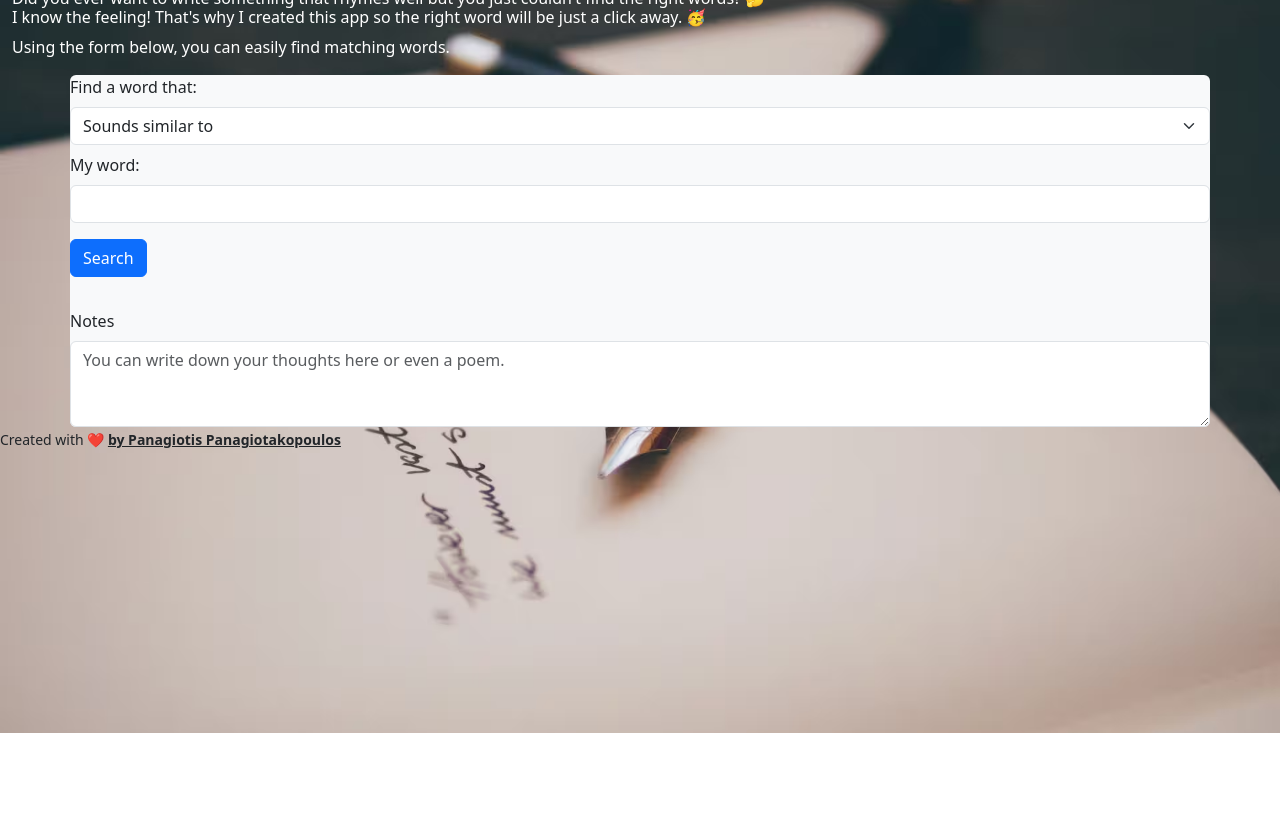
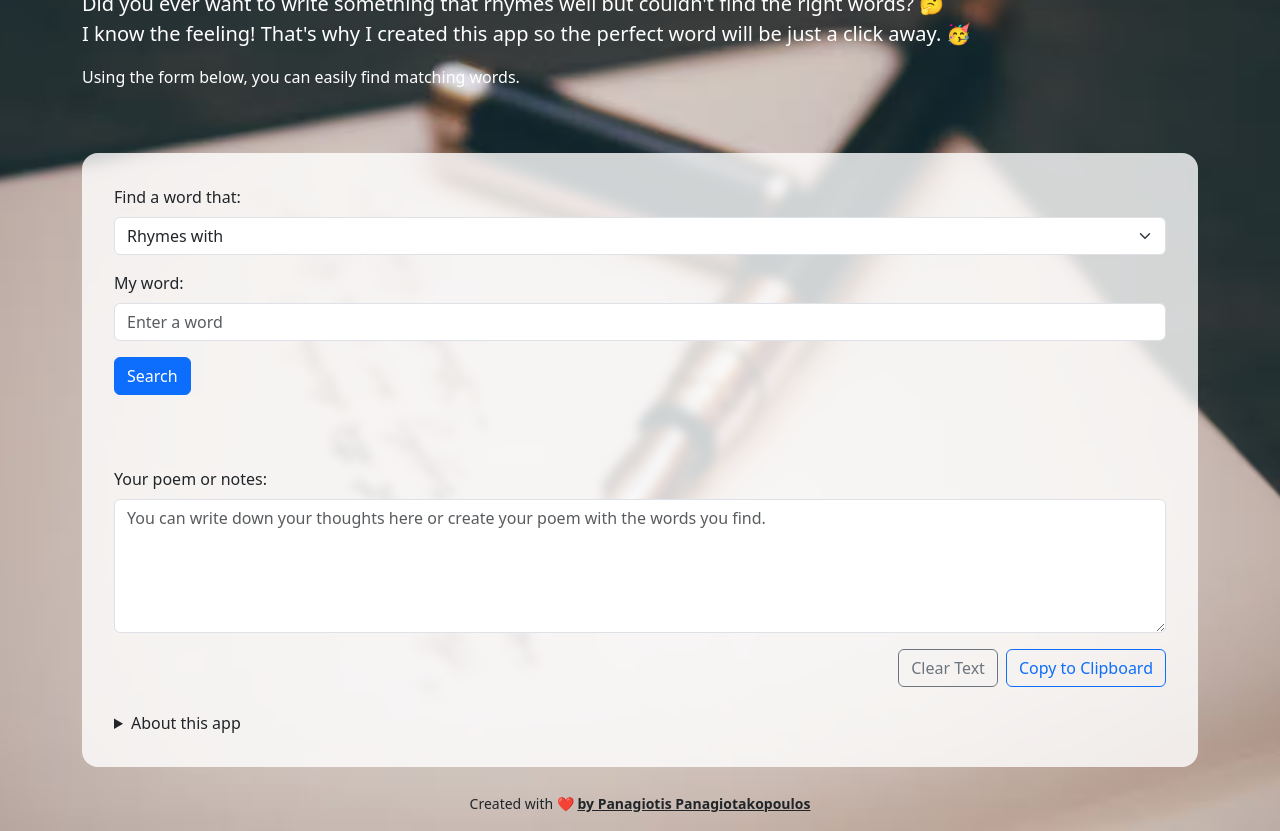
Before and after one commit to PanuGr/rhyme, a plain HTML site: page index.html in a window 1280 px wide. Shown: the part 83-914 px from the top of the page. Before the commit the page ends 816 px from the top, so only its background shows below. Drawn offline with nearby package versions, Linux system fonts and the light colour scheme.

Commit message:
improve html,css

```diff
--- a/index.html
+++ b/index.html
@@ -11,41 +11,76 @@
   <link href="https://cdn.jsdelivr.net/npm/bootstrap@5.3.5/dist/css/bootstrap.min.css" rel="stylesheet"
     integrity="sha384-SgOJa3DmI69IUzQ2PVdRZhwQ+dy64/BUtbMJw1MZ8t5HZApcHrRKUc4W0kG879m7" crossorigin="anonymous">
   <link rel="stylesheet" href="style.css">
-  <script src="https://cdn.jsdelivr.net/npm/bootstrap@5.3.5/dist/js/bootstrap.bundle.min.js" integrity="sha384-k6d4wzSIapyDyv1kpU366/PK5hCdSbCRGRCMv+eplOQJWyd1fbcAu9OCUj5zNLiq" crossorigin="anonymous"></script>
+  <script defer src="https://cdn.jsdelivr.net/npm/bootstrap@5.3.5/dist/js/bootstrap.bundle.min.js"
+    integrity="sha384-k6d4wzSIapyDyv1kpU366/PK5hCdSbCRGRCMv+eplOQJWyd1fbcAu9OCUj5zNLiq"
+    crossorigin="anonymous"></script>
   <script defer src="poetry.js"></script>
 </head>
 
-<body>
-  <header class="container-fluid text-white">
-    <h1 class="mt-3">Feel the rhythm 🎵</h1>
-    <p class="h6">Did you ever want to write something that rhymes well but you just couldn't find the right words?
-      🤔<br>
-      I know the feeling! That's why I created this app so the right word will be just a click away. 🥳 </p>
+<body class="container">
+  <header class="py-3 text-white">
+    <h1 class="fw-bold">Feel the rhythm 🎵</h1>
+    <p class="lead">Did you ever want to write something that rhymes well but couldn't find the right words? 🤔<br>
+      I know the feeling! That's why I created this app so the perfect word will be just a click away. 🥳 </p>
     <p>Using the form below, you can easily find matching words.</p>
   </header>
   <main>
-    <form class="container card-body bg-light rounded ">
-      <label class="form-label" for="options">Find a word that:</label>
-      <select class="form-select" aria-label="select options" id="options">
-        <option value="sl">Sounds similar to</option>
-        <option value="ml">Means like</option>
-        <option value="rel_hom">Sounds-alike with</option>
-        <option value="rel_rhy">Rhymes with</option>
-      </select>
-      <label for="userWord" class="form-label mt-2">
-        My word:</label>
-      <input class="form-control " id="userWord" type="text">
-      <button type="submit" class="btn btn-primary d-block my-3">Search</button>
-      <ol>
-      </ol>
-      <label for="textarea" class="form-label">
-        Notes</label>
-      <textarea class="form-control" id="textarea" rows="3"
-        placeholder="You can write down your thoughts here or even a poem.">
-      </textarea>
-    </form>
+    <div class="app-container">
+      <form id="wordFinderForm" class="mb-4">
+        <div class="mb-3">
+          <label class="form-label" for="options">Find a word that:</label>
+          <select class="form-select" aria-label="select options" id="options">
+            <option value="rel_rhy" selected>Rhymes with</option>
+            <option value="rel_hom">Sounds-alike with</option>
+            <option value="ml">Means like</option>
+          </select>
+        </div>
+
+        <div class="mb-3">
+          <label for="userWord" class="form-label">My word:</label>
+          <input class="form-control" id="userWord" type="text" placeholder="Enter a word" aria-label="Enter a word"
+            required>
+        </div>
+
+        <button type="submit" class="btn btn-primary d-block mb-3">
+          <span class="button-text">Search</span>
+          <span class="spinner-border spinner-border-sm ms-2 loading-indicator" role="status" aria-hidden="true"
+            id="loadingSpinner"></span>
+        </button>
+
+        <div class="alert alert-info d-none" role="alert" id="noResultsAlert">
+          No results found. Try another word or option.
+        </div>
+
+        <h2 class="h5 mt-4 mb-2 d-none" id="resultsHeading">Results:</h2>
+        <ol id="results" class="results-container ps-0"></ol>
+
+        <div class="mt-4">
+          <label for="textarea" class="form-label">Your poem or notes:</label>
+          <textarea class="form-control" id="textarea" rows="5"
+            placeholder="You can write down your thoughts here or create your poem with the words you find."></textarea>
+        </div>
+
+        <div class="d-flex justify-content-end mt-3">
+          <button type="reset" class="btn btn-outline-secondary me-2" id="clearTextBtn">Clear Text</button>
+          <button type="button" class="btn btn-outline-primary" id="copyTextBtn">Copy to Clipboard</button>
+        </div>
+      </form>
+
+      <div class="mt-4">
+        <details>
+          <summary>About this app</summary>
+          <div class="p-3 bg-light rounded">
+            <p>This app uses the <a href="https://www.datamuse.com/api/" target="_blank" rel="noopener">Datamuse API</a>
+              to help you find words for your poetry or creative writing.</p>
+            <p>Simply enter a word, choose how you want to find related words, and click on any result to add it to your
+              text.</p>
+          </div>
+        </details>
+      </div>
+    </div>
   </main>
-  <footer>
+  <footer class="mt-4 mb-3 text-center">
     <small>Created with ❤️ <a class="link-dark alert-link" href="http://digisolutech.netlify.app/">by Panagiotis
         Panagiotakopoulos</a></small>
   </footer>
--- a/style.css
+++ b/style.css
@@ -1,12 +1,65 @@
+:root {
+  --primary-color: #3a506b;
+  --secondary-color: #5bc0be;
+  --light-color: #edf5e1;
+  --dark-color: #1c2541;
+}
+
 body {
-    background-image: url("poetry-book-img.avif");
-    background-repeat: no-repeat;
-    background-size: cover;
-    background-position: center;
-    height: 100vh;
+  background-image: url("poetry-book-img.avif");
+  background-repeat: no-repeat;
+  background-size: cover;
+  background-position: center;
+  min-height: 100vh;
+}
+
+.results-container {
+  display: flex;
+  flex-direction: row;
+  justify-content: flex-start;
+  flex-wrap: wrap;
+  gap: 0.5rem;
+  padding: 1rem 0;
+  list-style-type: none;
+}
+
+.result-item {
+  padding: 0.5rem 1rem;
+  margin: 0.25rem;
+  border-radius: 0.25rem;
+  background-color: var(--light-color);
+  border: 1px solid var(--primary-color);
+  transition: all 150ms ease-in;
+}
+
+.result-item:hover {
+  cursor: pointer;
+  background-color: var(--secondary-color);
+  transform: translateY(-2px);
+  box-shadow: 0 2px 5px rgba(0, 0, 0, 0.2);
+}
+
+.app-container {
+  backdrop-filter: blur(5px);
+  border-radius: 1rem;
+  padding: 2rem;
+  margin-top: 2rem;
+  background-color: rgba(255, 255, 255, 0.8);
+}
+
+.loading-indicator {
+  display: none;
+  margin: 1rem 0;
+}
+
+@media (max-width: 768px) {
+  .app-container {
+    padding: 1rem;
+    margin-top: 1rem;
   }
+}
 
-  ol {
+/* ol {
     display: flex;
     flex-direction: row;
     justify-content: start;
@@ -17,4 +70,4 @@ body {
     cursor: pointer;
     background-color: lightgray;
     transition: background-color 150ms ease-in;
-  }
+  } */
```
